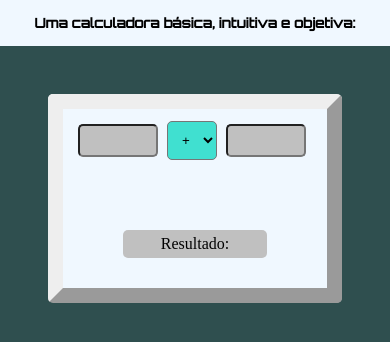
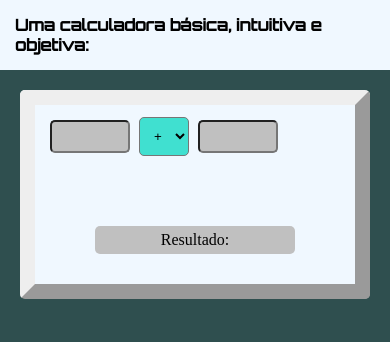
Before and after one commit to oilucassoares/calculadora.github.io, a plain HTML site: page index.html in a window 390 px wide. Drawn offline with Linux system fonts and the light colour scheme.

Commit message:
Update style.css

```diff
--- a/style.css
+++ b/style.css
@@ -58,9 +58,19 @@ input{
     background-color: turquoise;
 }
 
-@media screen and (max-width: 370px) {
+@media screen and (max-width: 480px) {
     .geral{
-        width: 370px;
-        padding: 40px;
+        width: 100%;
+        padding: 20px;
     }
 }
+@media screen and (max-width: 480px) {
+    h2{
+        font-size: 16px;
+    }
+}
+@media screen and (max-width: 480px) {
+    .principal{
+        width: 100%;
+    }
+}
```
